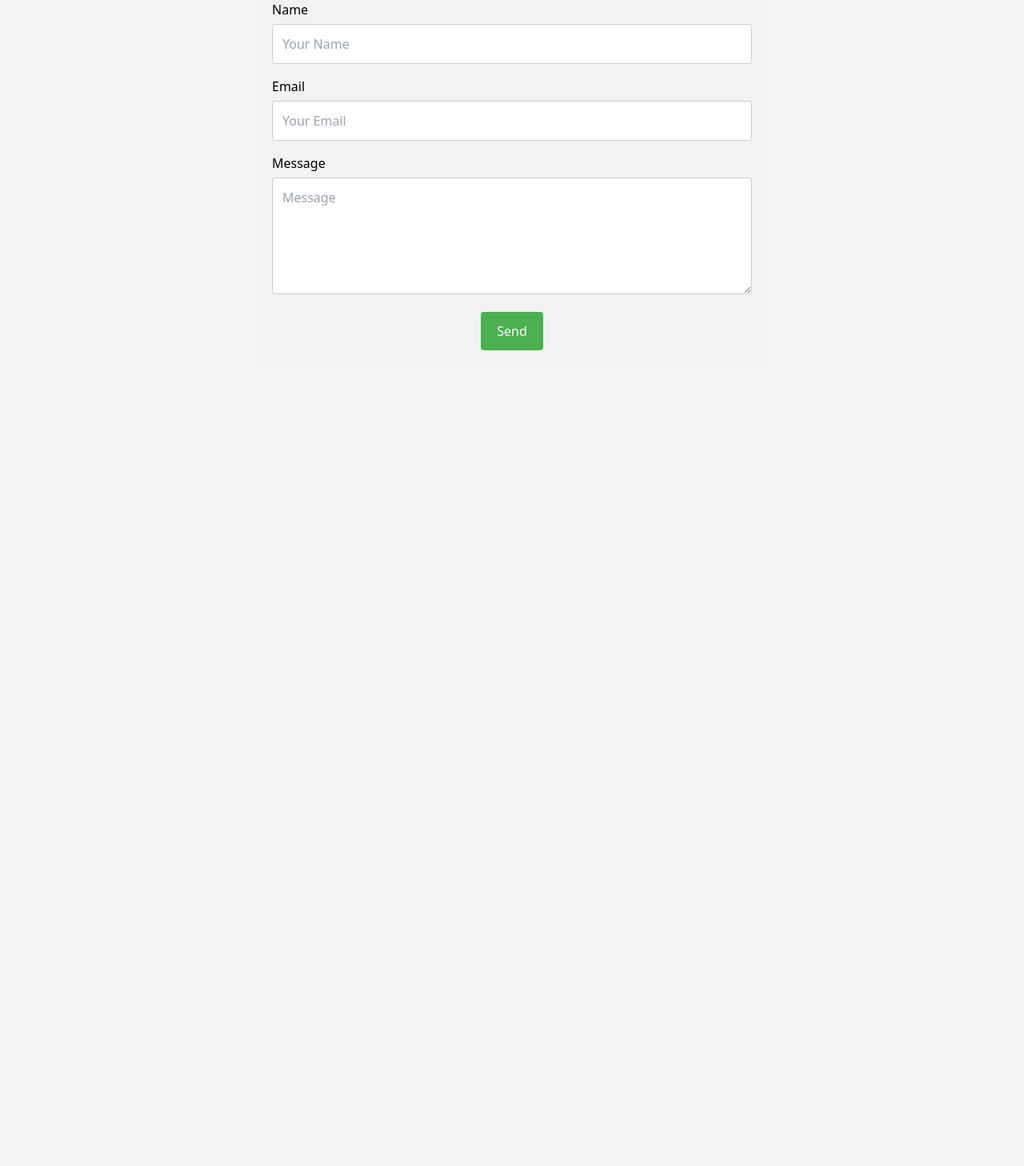
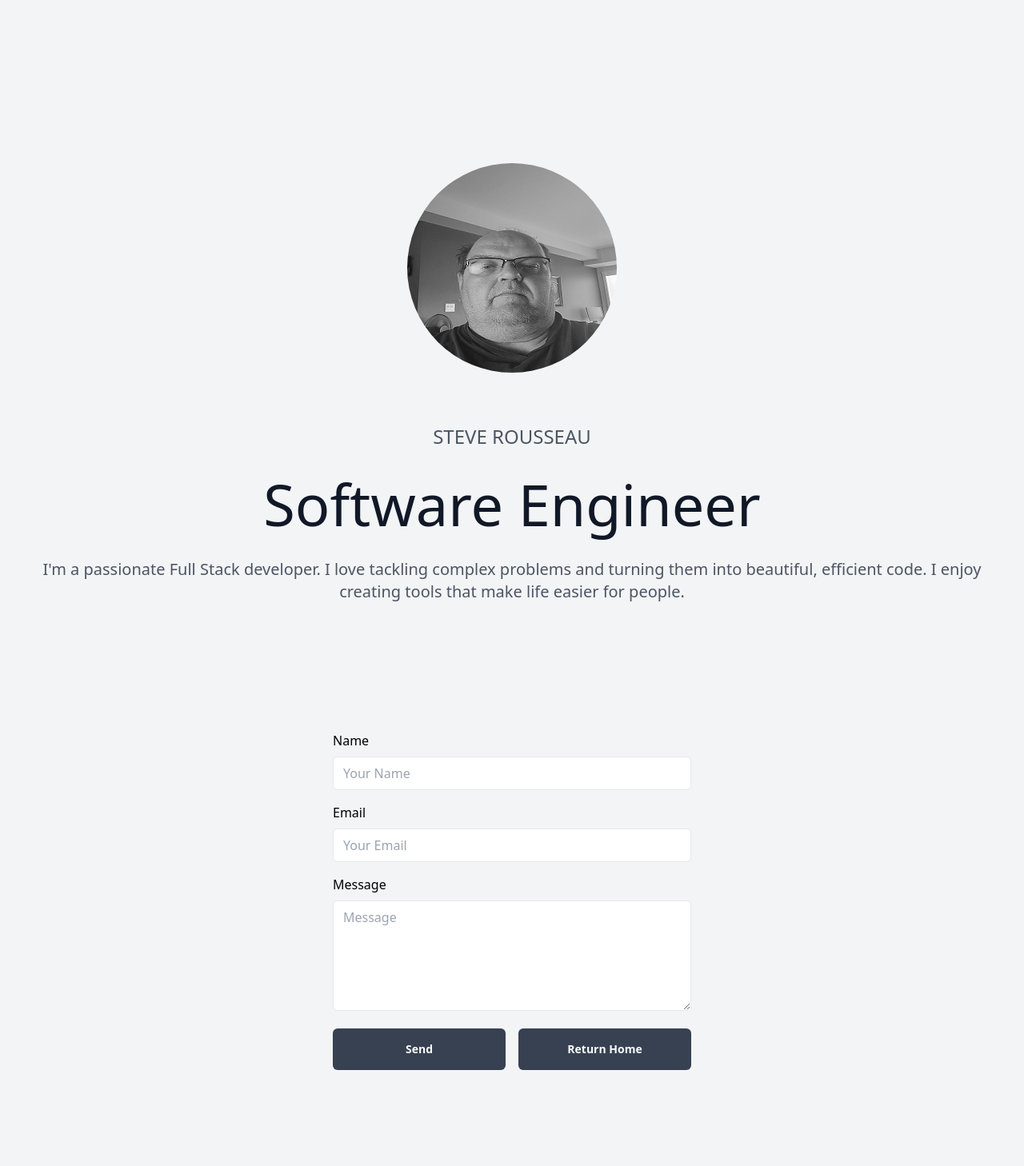
Before and after one commit to sxr133/portfolio, a Vue app: page /contact in a window 1280 px wide. Shown: the part 20-1478 px from the top of the page at 80% size. Before the commit the page ends 800 px from the top, so only its background shows below. Built offline with nearby package versions, Linux system fonts and the light colour scheme.

Commit message:
added work experience, header.vue

```diff
--- a/src/components/ContactForm.vue
+++ b/src/components/ContactForm.vue
@@ -1,41 +1,60 @@
 <template>
-  <div class="container">
-      <form @submit.prevent="sendEmail">
-        <label>Name</label>
+  <header-content :page="header"></header-content>
+  <div class="container mx-auto p-8">
+    <form @submit.prevent="sendEmail" class="max-w-md mx-auto">
+      <label class="block mb-2">Name</label>
       <input
         type="text"
         v-model="name"
         name="name"
         placeholder="Your Name"
+        class="w-full px-3 py-2 border rounded-md mb-4"
       >
-        <label>Email</label>
+
+      <label class="block mb-2">Email</label>
       <input
         type="email"
         v-model="email"
         name="email"
         placeholder="Your Email"
+        class="w-full px-3 py-2 border rounded-md mb-4"
       >
-        <label>Message</label>
+
+      <label class="block mb-2">Message</label>
       <textarea
         name="message"
         v-model="message"
         cols="30" rows="5"
-          placeholder="Message">
-        </textarea>
-
-        <input type="submit" value="Send">
+        placeholder="Message"
+        class="w-full px-3 py-2 border rounded-md mb-4"
+      ></textarea>
+      <div class="grid grid-cols-2 gap-4">
+        <button type="submit" class="px-7 py-3 md:px-9 md:py-4 font-medium md:font-semibold bg-gray-700 text-gray-50 text-sm rounded-md hover:bg-gray-50 hover:text-gray-700 transition ease-linear duration-500">Send</button>
+        <router-link to="/" class="px-7 py-3 md:px-9 md:py-4 font-medium md:font-semibold bg-gray-700 text-gray-50 text-center text-sm rounded-md hover:bg-gray-50 hover:text-gray-700 transition ease-linear duration-500">Return Home</router-link>
+      </div>
     </form>
   </div>
+
   <router-view/>
+  <footer-content :page="footer"></footer-content>
 </template>
 
 <script>
   import emailjs from 'emailjs-com';
+  import HeaderContent from './HeaderContent.vue';
+  import FooterContent from './FooterContent.vue';
+  import data from '../assets/data.json';
 
   export default {
     name: 'ContactForm',
+    components: {
+        HeaderContent,
+        FooterContent
+    },
     data() {
       return {
+        header: data.header,
+        footer: data.footer,
         name: this.name,
         email: this.email,
         message: this.message
@@ -43,7 +62,6 @@ data() {
     },
     methods: {
       sendEmail(e) {
-
         try {
           emailjs.sendForm('service_kx2ka8f', 'template_6znkpx8', e.target, '3D1dSzQMgXOdmV3U-', {
             name: this.name,
@@ -66,44 +84,3 @@ methods: {
     }
   }
 </script>
-
-<style scoped>
-* {box-sizing: border-box;}
-
-label {
-float: left;
-}
-input[type=text], [type=email], textarea {
-width: 100%;
-padding: 12px;
-border: 1px solid #ccc;
-border-radius: 4px;
-box-sizing: border-box;
-margin-top: 6px;
-margin-bottom: 16px;
-resize: vertical;
-}
-
-input[type=submit] {
-background-color: #4CAF50;
-color: white;
-padding: 12px 20px;
-border: none;
-border-radius: 4px;
-cursor: pointer;
-}
-
-input[type=submit]:hover {
-background-color: #b8c7b9;
-}
-
-.container {
-display: block;
-margin:auto;
-text-align: center;
-border-radius: 5px;
-background-color: #f2f2f2;
-padding: 20px;
-width: 50%;
-}
-</style>
--- /dev/null
+++ b/src/components/ExperienceContent.vue
@@ -0,0 +1,46 @@
+<template>
+
+<section class="py-10 md:py-16">
+
+  <div class="container max-w-screen-xl mx-auto px-4">
+
+      <h1 class="font-medium text-gray-700 text-3xl md:text-4xl mb-5">Experience</h1>
+
+      <p class="font-normal text-gray-500 text-xs md:text-base mb-20">Below is a summary of the places I've worked</p>
+
+      <div class="flex flex-col lg:flex-row justify-between">
+          <div class="space-y-8 md:space-y-16 mb-16 md:mb-0">
+              <h6 class="font-medium text-gray-400 text-base uppercase">Company</h6>
+
+              <p class="font-semibold text-gray-600 text-base">Canada Revenue Agency <span class="font-normal text-gray-300">/ Ottawa</span></p>
+
+              <p class="font-semibold text-gray-600 text-base">Canada Revenue Agency <span class="font-normal text-gray-300">/ Ottawa</span></p>
+
+              <p class="font-semibold text-gray-600 text-base">Canada Revenue Agency <span class="font-normal text-gray-300">/ Ottawa</span></p>
+          </div>
+
+          <div class="space-y-8 md:space-y-16 mb-16 md:mb-0">
+              <h6 class="font-medium text-gray-400 text-base uppercase">Position</h6>
+
+              <p class="font-normal text-gray-400 text-base">IT Specialist</p>
+
+              <p class="font-normal text-gray-400 text-base">IT Team Leader</p>
+
+              <p class="font-normal text-gray-400 text-base">IT Analyst Developer</p>
+          </div>
+
+          <div class="space-y-8 md:space-y-16">
+              <h6 class="font-medium text-gray-400 text-base uppercase">Year</h6>
+
+              <p class="font-normal text-gray-400 text-base">Apr 2023 - Aug 2023</p>
+
+              <p class="font-normal text-gray-400 text-base">Jan 2020 - Apr 2023</p>
+
+              <p class="font-normal text-gray-400 text-base">Feb 2001 - Jan 2020</p>
+          </div>
+      </div>
+
+  </div>
+
+</section>
+</template>
--- /dev/null
+++ b/src/components/HeaderContent.vue
@@ -0,0 +1,62 @@
+<template>
+  <section class="py-10 md:py-16">
+
+    <div class="container max-w-screen-xl mx-auto px-4">
+
+      <nav class="flex items-right justify-between mb-40">
+        <!--img src="/images/navbar-logo.png" alt="Logo" @click="toggleColors"-->
+
+        <div class="ml-auto" v-if="!isContactPage"> <!-- Conditionally show button -->
+          <!-- Move the button inside a div to control its positioning -->
+
+          <button @click="downloadFile" class="px-7 py-3 md:px-9 md:py-4 font-medium md:font-semibold bg-gray-700 text-gray-50 text-sm rounded-md hover:bg-gray-50 hover:text-gray-700 transition ease-linear duration-500">Download Resume</button>
+        </div>
+      </nav>
+
+      <div class="text-center">
+        <div class="flex justify-center mb-16 ">
+            <img :src="page.image" alt="Image" class="h-auto max-w-lg transition-all duration-300 rounded-full cursor-pointer filter grayscale hover:grayscale-0" >
+        </div>
+
+        <h6 class="font-medium text-gray-600 text-lg md:text-2xl uppercase mb-8">
+            {{ page.title }}
+        </h6>
+
+        <h1 class="font-normal text-gray-900 text-4xl md:text-7xl leading-none mb-8">Software Engineer</h1>
+
+        <p class="font-normal text-gray-600 text-md md:text-xl mb-16">I'm a passionate Full Stack developer.  I love tackling complex problems and turning them into
+          beautiful, efficient code. I enjoy creating tools that make life easier for people.</p>
+
+        <router-link  v-if="!isContactPage" to="/contact" class="px-7 py-3 md:px-9 md:py-4 font-medium md:font-semibold bg-gray-700 text-gray-50 text-sm rounded-md hover:bg-gray-50 hover:text-gray-700 transition ease-linear duration-500">Contact me</router-link>
+      </div>
+    </div>
+  </section>
+</template>
+
+<script>
+  export default {
+    props: ['page'],
+    computed: {
+      isContactPage() {
+        // Access meta field of the current route
+        return this.$route.meta.isContactPage;
+      }
+    },
+    methods: {
+      downloadFile() {
+        // Create a link element
+        const link = document.createElement('a');
+        // Set the href attribute to the path of the file to be downloaded
+        link.href = '/css/stylesheet.css';
+        // Set the download attribute to specify the file name
+        link.setAttribute('download', 'stylesheet.css');
+        // Append the link to the document body
+        document.body.appendChild(link);
+        // Programmatically click the link to trigger the download
+        link.click();
+        // Remove the link from the document
+        document.body.removeChild(link);
+      }
+    }
+  }
+</script>
--- a/src/components/Home.vue
+++ b/src/components/Home.vue
@@ -1,54 +1,27 @@
 <template>
-  <section class="py-10 md:py-16">
-
-    <div class="container max-w-screen-xl mx-auto px-4">
-
-      <nav class="flex items-right justify-between mb-40">
-        <!--img src="/images/navbar-logo.png" alt="Logo" @click="toggleColors"-->
-
-        <div class="ml-auto">
-          <!-- Move the button inside a div to control its positioning -->
-          <button @click="downloadFile" class="px-7 py-3 md:px-9 md:py-4 font-medium md:font-semibold bg-gray-700 text-gray-50 text-sm rounded-md hover:bg-gray-50 hover:text-gray-700 transition ease-linear duration-500">Download Resume</button>
-        </div>
-      </nav>
-
-      <div class="text-center">
-        <div class="flex justify-center mb-16 ">
-            <img :src="header.image" alt="Image" class="h-auto max-w-lg transition-all duration-300 rounded-full cursor-pointer filter grayscale hover:grayscale-0" >
-        </div>
-
-        <h6 class="font-medium text-gray-600 text-lg md:text-2xl uppercase mb-8">
-            {{ header.title }}
-        </h6>
-
-        <h1 class="font-normal text-gray-900 text-4xl md:text-7xl leading-none mb-8">Software Engineer</h1>
-
-        <p class="font-normal text-gray-600 text-md md:text-xl mb-16">I'm a passionate Full Stack developer.  I love tackling complex problems and turning them into
-           beautiful, efficient code. I enjoy creating tools that make life easier for people.</p>
-
-        <router-link to="/contact" class="px-7 py-3 md:px-9 md:py-4 font-medium md:font-semibold bg-gray-700 text-gray-50 text-sm rounded-md hover:bg-gray-50 hover:text-gray-700 transition ease-linear duration-500">Contact me</router-link>
-      </div>
-    </div>
-  </section>
-
+  <header-content :page="header"></header-content>
   <skills-content :page="skills" :skills="skills"></skills-content>
   <project-content :page="pages" :jsProjects="jsProjects" :pythonProjects="pythonProjects"></project-content>
+  <experience-content></experience-content>
   <footer-content :page="footer"></footer-content>
-
 </template>
 
 <script>
-import '/public/css/tailwind.css';
 import data from '../assets/data.json';
 import ContactForm from './ContactForm.vue';
+import ExperienceContent from './ExperienceContent.vue';
 import FooterContent from './FooterContent.vue';
+import HeaderContent from './HeaderContent.vue';
 import ProjectContent from './ProjectContent.vue';
 import SkillsContent from './SkillsContent.vue';
+import '/public/css/tailwind.css';
 
 export default {
   components: {
+    HeaderContent,
     SkillsContent,
     ProjectContent,
+    ExperienceContent,
     FooterContent,
     ContactForm
   },
@@ -74,20 +47,6 @@ export default {
         console.log("remove dark-mode");
         rootElement.classList.remove('dark-mode');
       }
-    },
-    downloadFile() {
-      // Create a link element
-      const link = document.createElement('a');
-      // Set the href attribute to the path of the file to be downloaded
-      link.href = '/css/stylesheet.css';
-      // Set the download attribute to specify the file name
-      link.setAttribute('download', 'stylesheet.css');
-      // Append the link to the document body
-      document.body.appendChild(link);
-      // Programmatically click the link to trigger the download
-      link.click();
-      // Remove the link from the document
-      document.body.removeChild(link);
     }
   }
 }
--- a/src/router/index.js
+++ b/src/router/index.js
@@ -11,7 +11,11 @@ const routes = [
   },
   {
     path: '/contact',
-    component: ContactForm
+    component: ContactForm,
+    meta:
+    {
+      isContactPage: true
+    }
   } // Render the ContactForm within ContactLayout
 ]
 
```
Also changed, not shown: src/components/SkillsContent.vue (+4 -8 lines). Lines whose indentation alone changed are shown as unchanged.
